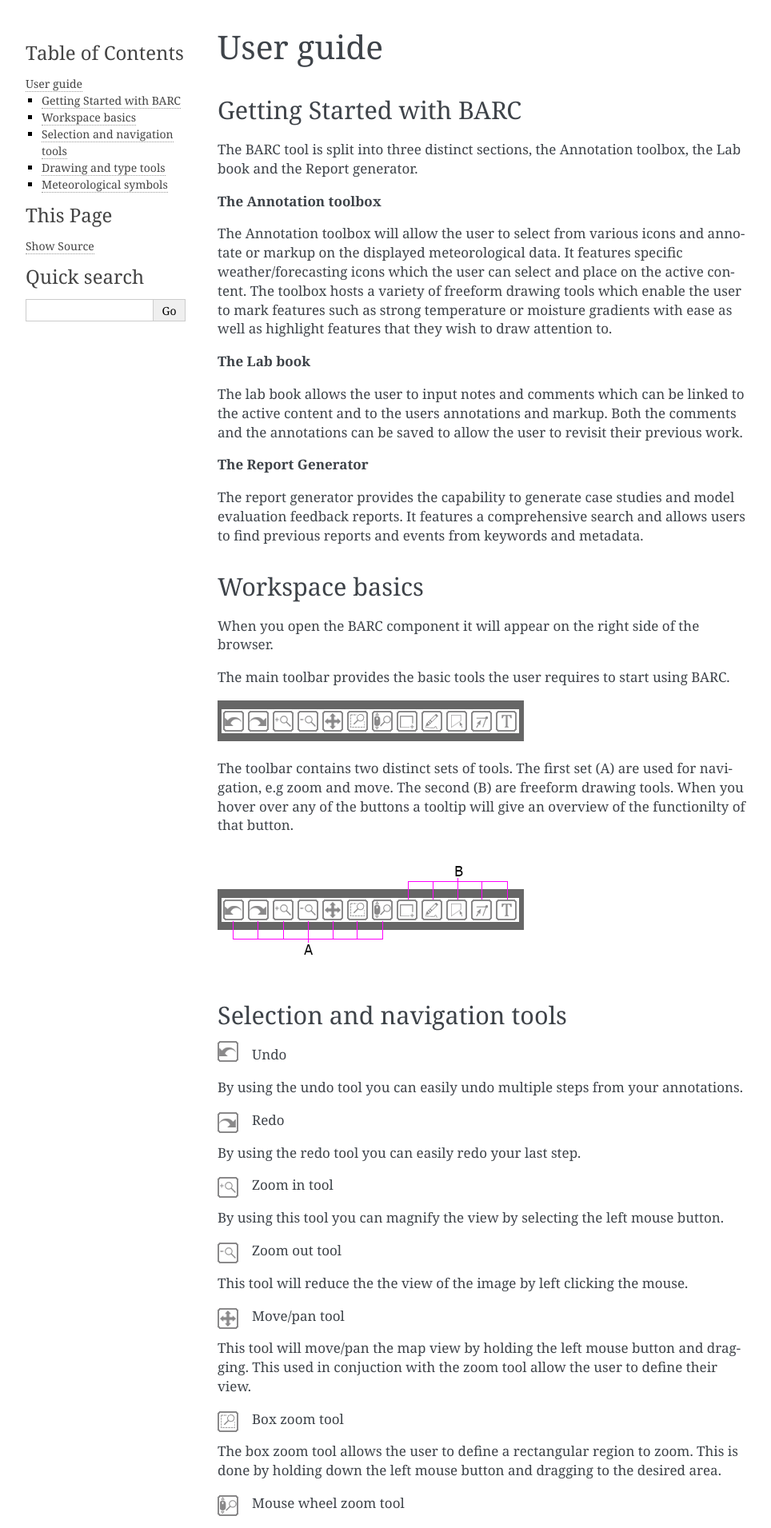
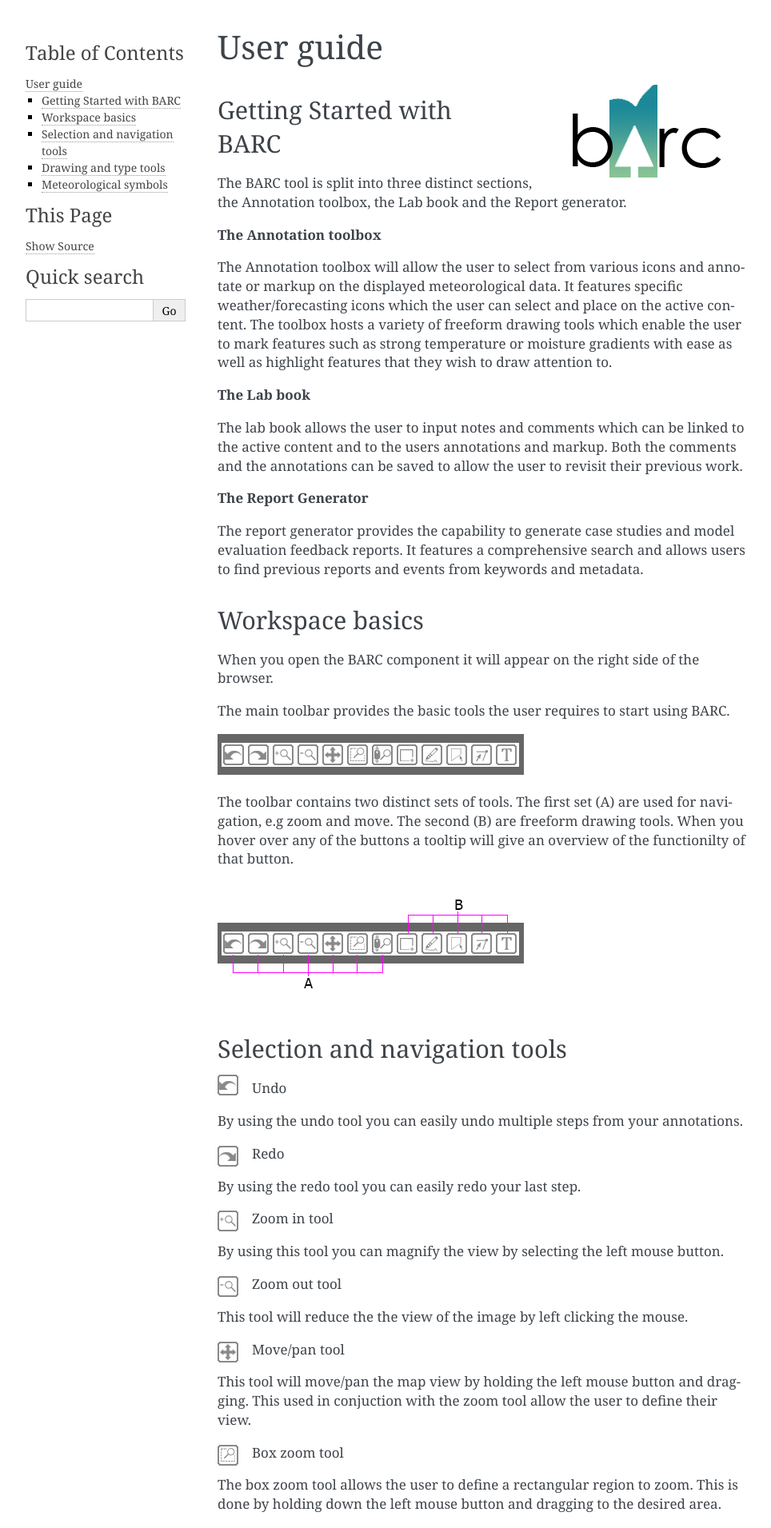
Before and after one commit to lecjlg/barc-docs, a Sphinx documentation site: the page built from docs/source/userguide.rst, in a window 1280 px wide. Shown: the top 1911 px of the page at 80% size, without its empty margins (148-1112 px from the left). Built offline with Sphinx 7.4.7, drawn with Linux system fonts in a browser that asks for light colours.

Commit message:
added the barc logo to the user docs

```diff
--- a/docs/source/userguide.rst
+++ b/docs/source/userguide.rst
@@ -1,5 +1,11 @@
 User guide
 ==========
+
+.. image:: /images/barclogo.png
+    :width: 245px
+    :height: 131px
+    :align: right
+    :alt: BARC logo
 
 Getting Started with BARC
 ^^^^^^^^^^^^^^^^^^^^^^^^^
```
Also changed, not shown: docs/source/images/barclogo.png (added), 4 other files.
